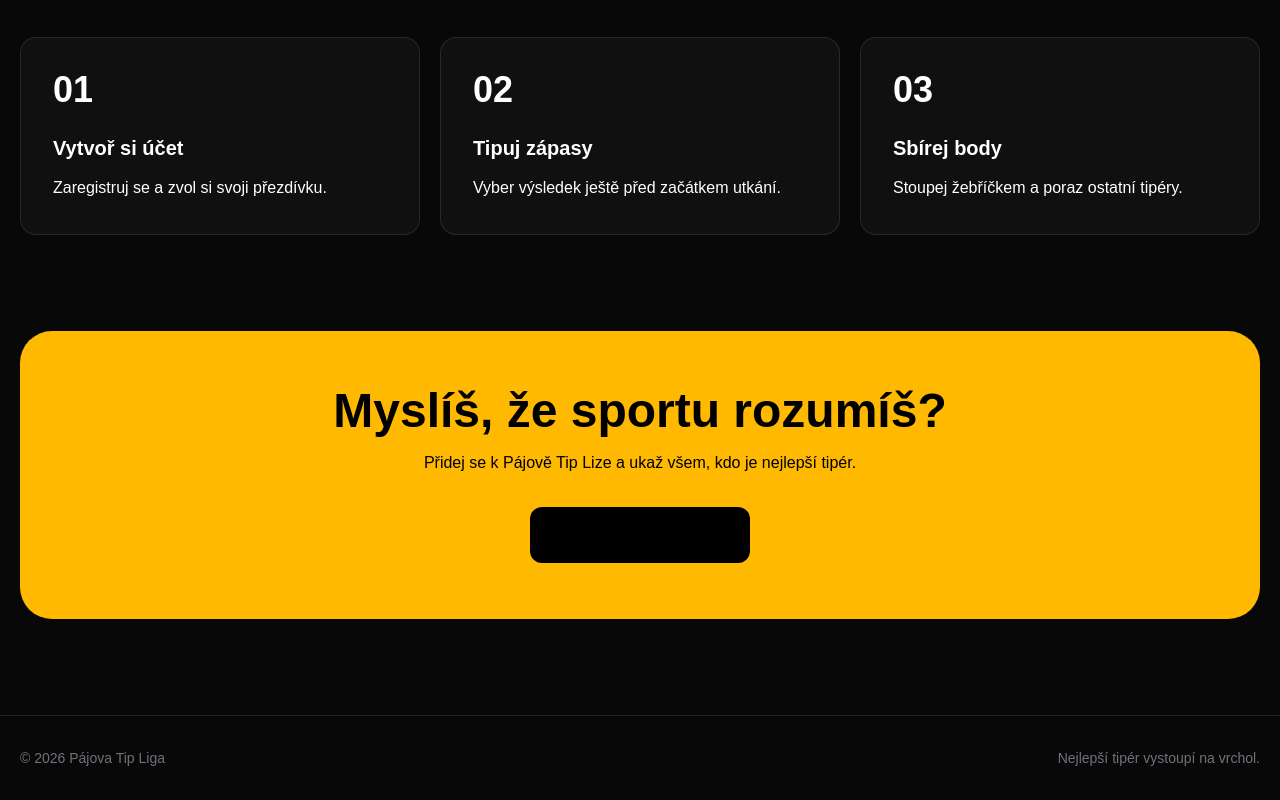
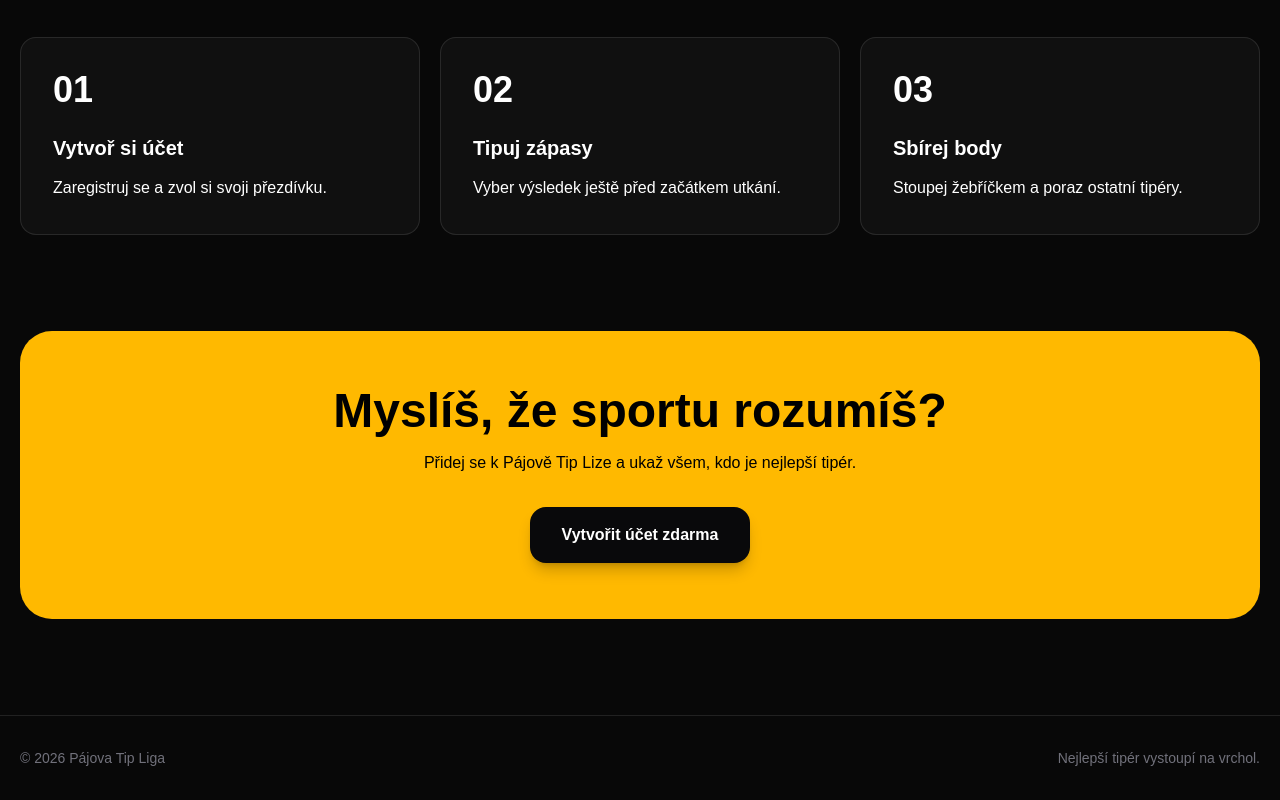
Before and after one commit to Domi14-cpu/pajova-tip-liga, a Next.js app: page / in a window 1280 px wide. Shown: the part 1501-2301 px from the top of the page. Built offline with nearby package versions, Linux system fonts and the light colour scheme; no server answers; the database is empty.

Commit message:
Oprava CTA tlačítka

```diff
--- a/app/page.tsx
+++ b/app/page.tsx
@@ -520,7 +520,7 @@ if (session && !wantsRules) {
 
           <Link
             href="/register"
-            className="mt-8 inline-block rounded-xl bg-black px-8 py-4 font-black text-white transition hover:-translate-y-1"
+            className="mt-8 inline-flex w-full items-center justify-center rounded-2xl bg-zinc-950 px-7 py-4 text-base font-black !text-white shadow-lg shadow-black/20 transition hover:-translate-y-0.5 hover:bg-black hover:!text-white focus:outline-none focus:ring-4 focus:ring-black/20 sm:w-auto sm:px-8"
           >
             Vytvořit účet zdarma
           </Link>
```
